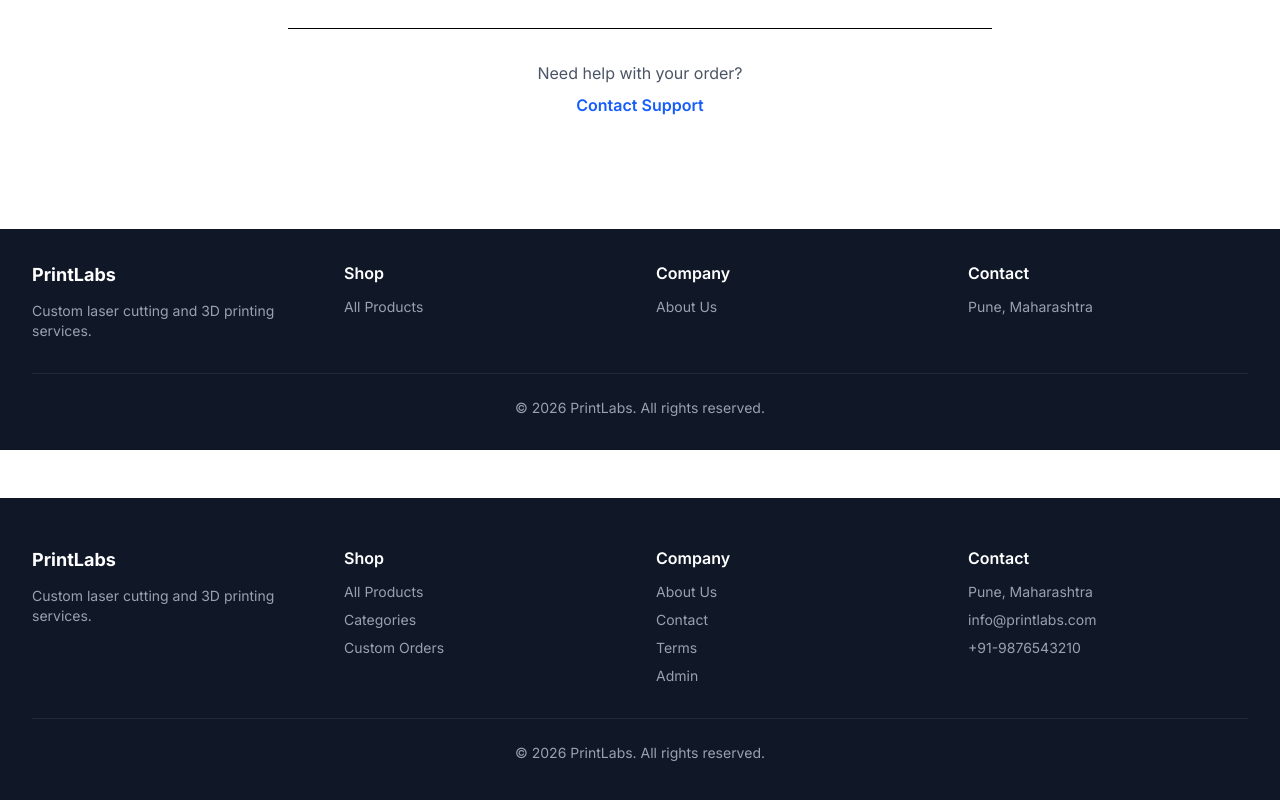
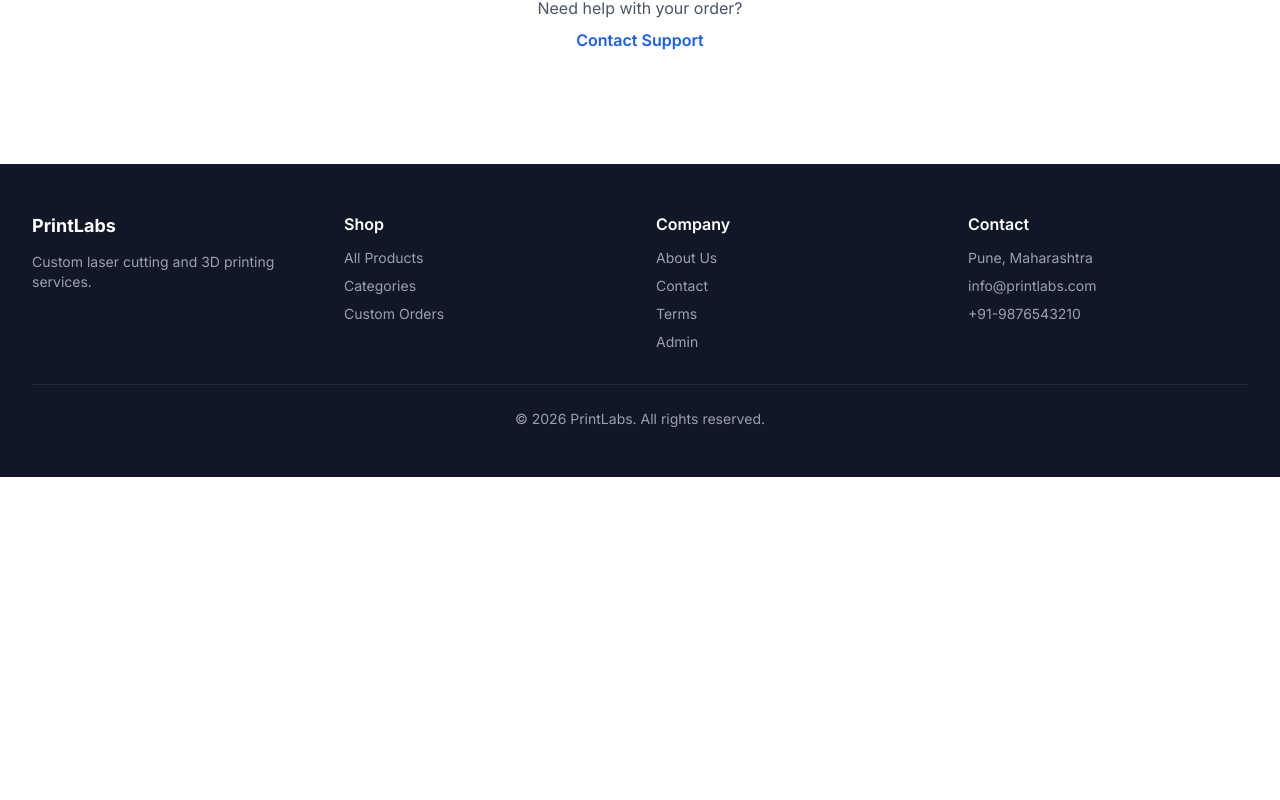
Before and after one commit to trc-india/PrintLabs, a Next.js app: page /order-success in a window 1280 px wide. Shown: the part 1076-1876 px from the top of the page. After the commit the page ends 1553 px from the top, so only its background shows below. Built offline with nearby package versions, Linux system fonts and the light colour scheme.

Commit message:
dual navbar issue fixed

```diff
--- a/app/cart/page.tsx
+++ b/app/cart/page.tsx
@@ -32,7 +32,6 @@ export default function CartPage() {
   if (itemCount === 0) {
     return (
       <div className="min-h-screen bg-white">
-        <Navbar />
 
         <div className="max-w-7xl mx-auto px-4 sm:px-6 lg:px-8 py-16">
           <div className="text-center">
@@ -55,7 +54,6 @@ export default function CartPage() {
 
   return (
     <div className="min-h-screen bg-white">
-      <Navbar />
 
       <div className="max-w-7xl mx-auto px-4 sm:px-6 lg:px-8 py-12">
         <h1 className="text-3xl font-bold mb-8">Shopping Cart</h1>
--- a/app/checkout/page.tsx
+++ b/app/checkout/page.tsx
@@ -27,7 +27,6 @@ export default function CheckoutPage() {
   if (itemCount === 0) {
     return (
       <div className="min-h-screen bg-white">
-        <Navbar />
         <div className="max-w-7xl mx-auto px-4 sm:px-6 lg:px-8 py-16 text-center">
           <h1 className="text-2xl font-bold mb-4">Your cart is empty</h1>
           <Link href="/products" className="text-blue-600 hover:underline">
@@ -86,7 +85,6 @@ export default function CheckoutPage() {
 
   return (
     <div className="min-h-screen bg-white">
-      <Navbar />
 
       <div className="max-w-3xl mx-auto px-4 sm:px-6 lg:px-8 py-12">
         <h1 className="text-3xl font-bold mb-8">Checkout</h1>
--- a/app/order-success/page.tsx
+++ b/app/order-success/page.tsx
@@ -11,7 +11,6 @@ function OrderSuccessContent() {
 
   return (
     <div className="min-h-screen bg-white">
-      <Navbar />
 
       <div className="max-w-3xl mx-auto px-4 sm:px-6 lg:px-8 py-16">
         <div className="text-center">
@@ -137,39 +136,6 @@ function OrderSuccessContent() {
       </div>
 
       {/* Footer */}
-      <footer className="bg-gray-900 text-white py-8 mt-12">
-        <div className="max-w-7xl mx-auto px-4 sm:px-6 lg:px-8">
-          <div className="grid grid-cols-1 md:grid-cols-4 gap-8">
-            <div>
-              <h3 className="text-lg font-bold mb-3">PrintLabs</h3>
-              <p className="text-gray-400 text-sm">
-                Custom laser cutting and 3D printing services.
-              </p>
-            </div>
-            <div>
-              <h4 className="font-semibold mb-3">Shop</h4>
-              <ul className="space-y-2 text-sm text-gray-400">
-                <li><Link href="/products" className="hover:text-white">All Products</Link></li>
-              </ul>
-            </div>
-            <div>
-              <h4 className="font-semibold mb-3">Company</h4>
-              <ul className="space-y-2 text-sm text-gray-400">
-                <li><Link href="/about" className="hover:text-white">About Us</Link></li>
-              </ul>
-            </div>
-            <div>
-              <h4 className="font-semibold mb-3">Contact</h4>
-              <ul className="space-y-2 text-sm text-gray-400">
-                <li>Pune, Maharashtra</li>
-              </ul>
-            </div>
-          </div>
-          <div className="border-t border-gray-800 mt-8 pt-6 text-center text-sm text-gray-400">
-            <p>&copy; 2026 PrintLabs. All rights reserved.</p>
-          </div>
-        </div>
-      </footer>
     </div>
   )
 }
--- a/app/products/[slug]/page.tsx
+++ b/app/products/[slug]/page.tsx
@@ -3,7 +3,6 @@ import Link from 'next/link'
 import Image from 'next/image'
 import { notFound } from 'next/navigation'
 import AddToCartButton from '@/components/add-to-cart-button'
-import Navbar from '@/components/navbar'
 import CustomProductBuilder from '@/components/custom-product-builder'
 
 export default async function ProductDetailPage({
@@ -40,7 +39,6 @@ export default async function ProductDetailPage({
   if (product.is_customizable) {
     return (
         <div className="min-h-screen bg-white">
-            <Navbar />
             <CustomProductBuilder product={product} />
         </div>
     )
@@ -67,7 +65,6 @@ export default async function ProductDetailPage({
 
   return (
     <div className="min-h-screen bg-white">
-      <Navbar />
 
       <div className="max-w-7xl mx-auto px-4 sm:px-6 lg:px-8 py-12">
         <div className="grid grid-cols-1 md:grid-cols-2 gap-12">
```
